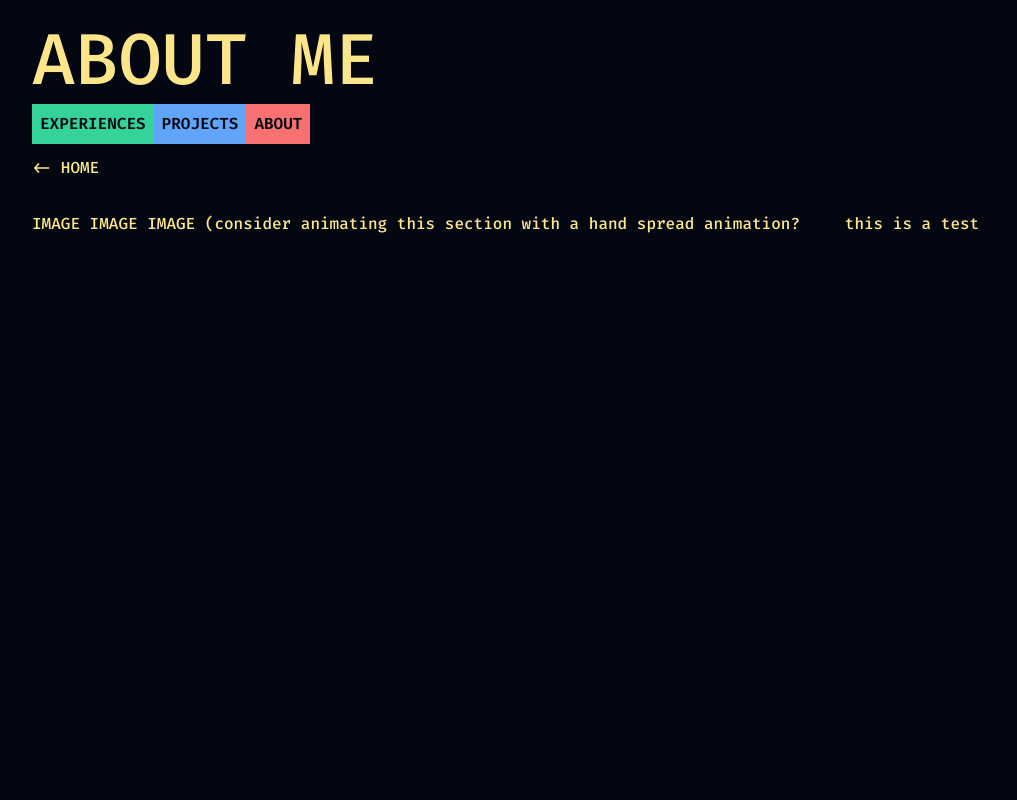
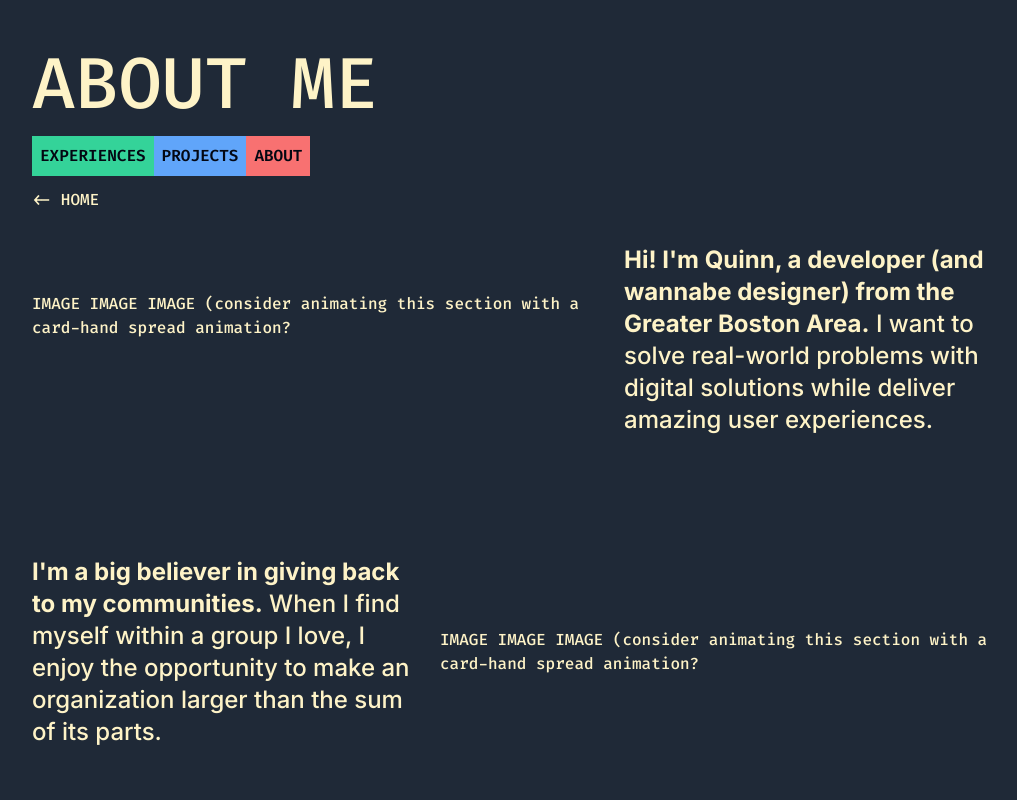
Before and after one commit to quinn2liu/portfolio-website, a Next.js app: page /about in a window 1280 px wide. Shown: the top 800 px of the page, without its empty margins (120-1137 px from the left). Built offline with nearby package versions, Linux system fonts and the light colour scheme.

Commit message:
more scaling, wrote about blurbs

```diff
--- a/app/about/page.tsx
+++ b/app/about/page.tsx
@@ -1,32 +1,73 @@
 import { Navigation, BackHome } from "../page";
 import { Inter } from 'next/font/google';
 
-const AboutInfoBlock = ({image, content, imageLeft}: {image: String, content: String, imageLeft: boolean}) => {
+const inter = Inter({ subsets: ['latin'] });
+
+//import images and then display with an animation
+const ImageAnimation = () => {
+}
+
+//general info blurb with images
+const AboutInfoBlock = ({image, content, imageLeft}: {image: String, content: React.ReactElement, imageLeft: boolean}) => {
     return (
         imageLeft ? (
-            <div className="pt-6 flex flex-row items-center space-x-4 ">
-                <p className="flex-grow max-w-lg-qtr">{image}</p>
-                <p className="flex-grow max-w-lg-qtr">{content}</p>
+            <div className="mb-24 pt-6 flex flex-col sm:flex-row items-center sm:space-x-6">
+                <p className="mb-12 flex-grow sm:max-w-xl max-w-sm">{image}</p>
+                <p className= {`${inter.className} flex-grow max-w-sm sm:text-2xl text-lg`} >{content}</p>
             </div>
         ) : (
-            <div className="pt-6 flex flex-row items-center space-x-4 ">
-                <p className="flex-grow max-w-lg-half">{content}</p>
-                <p className="flex-grow">{image}</p>
+            <div className="mb-24 pt-6 flex flex-col sm:flex-row items-center sm:space-x-6">
+                <p className= {`${inter.className} flex-grow max-w-sm sm:text-2xl text-lg mb-12 sm:order-1 order-2`} >{content}</p>
+                <p className="mb-12 flex-grow sm:max-w-xl max-w-sm sm:order-2 order-1">{image}</p>
             </div>
         )
     )
 }
 
+//detailing my commitments and hobbies
+const AboutCommunitiesHobbies = ({image, content}: {image: String, content: React.ReactElement}) => {
+    return (
+        <div className="mb-24 pt-6 flex flex-col sm:flex-row sm:items-start items-center sm:space-x-6">
+            <p className="mb-12 flex-grow sm:max-w-xl max-w-sm">{image}</p>
+            <p className= {`${inter.className} flex-grow max-w-sm sm:text-xl text-lg`} >{content}</p>
+        </div>
+    )
+}
+
+//main about page layout
 export default function About() {
   return (
     <div className="h-full container mx-auto max-w-screen-lg px-6">
-        <div className="pt-6 flex flex-col justify-start items-start">
-            <div className="mb-2 text-3xl sm:text-7xl"> ABOUT ME </div>
+        <div className="pt-12 flex flex-col justify-start items-start">
+            <div className="mb-4 text-3xl sm:text-7xl"> ABOUT ME </div>
             <Navigation />
             <BackHome />
         </div>
-        <AboutInfoBlock image={'IMAGE IMAGE IMAGE (consider animating this section with a hand spread animation?'} content={'this is a test'} imageLeft={true}/>
-    </div>
-
+            <AboutInfoBlock image={'IMAGE IMAGE IMAGE (consider animating this section with a card-hand spread animation?'}
+                content={
+                    <>
+                        <strong>Hi! I'm Quinn, a developer (and wannabe designer) from the Greater Boston Area.</strong> I want to solve real-world problems with digital solutions while deliver amazing user experiences.
+                    </>
+                } imageLeft={true}/>
+            <AboutInfoBlock image={'IMAGE IMAGE IMAGE (consider animating this section with a card-hand spread animation?'}
+                content={
+                <>
+                    <strong>I'm a big believer in giving back to my communities.</strong> When I find myself within a group I love, I enjoy the opportunity to make an organization larger than the sum of its parts.
+                </>
+                    } imageLeft={false}/>
+            <AboutCommunitiesHobbies image={'IMAGE IMAGE IMAGE'}
+            content= {
+                <>
+                    {/* <strong>When I'm not coding, you can find me...</strong>
+                    <ul>
+                        <li>Playing the piano (I've been playing for 13 years!)</li>
+                        <li>Playing video games (I'm a big fan of the <a href="https://www.halowaypoint.com/en-us" target="_blank" rel="noopener noreferrer">Halo</a> and <a href="https://www.nintendo.com/games/detail/super-smash-bros-ultimate-switch/" target="_blank" rel="noopener noreferrer">Super Smash Bros.</a> franchises)</li>
+                        <li>Watching movies (I'm a big fan of the <a href="https://www.imdb.com/title/tt4154796/" target="_blank" rel="noopener noreferrer">Marvel Cinematic Universe</a> and <a href="https://www.imdb.com/title/tt0120737/" target="_blank" rel="noopener noreferrer">The Lord of the Rings</a> trilogy)</li>
+                        <li>Listening to music (I'm a big fan of <a href="https://open.spotify.com/artist/6eUKZXaKkcviH0Ku9w2n3V?si=7f1d7c6c2b4b4a8d" target="_blank" rel="noopener noreferrer">Ed Sheeran</a> and <a href="https://open.spotify.com/artist/6eUKZXaKkcviH0Ku9w2n3V?si=7f1d7c6c2b4b4a8d" target="_blank" rel="noopener noreferrer">Coldplay</a>)</li>
+                        <li>Playing tennis (I'm a big fan of <a href="https://www.atptour.com/en/players/roger-federer/f324/overview" target="_blank" rel="noopener noreferrer">Roger Federer</a>)</li>
+                    </ul> */}
+                </>
+            }/>
+        </div>
   )
 }
--- a/app/layout.tsx
+++ b/app/layout.tsx
@@ -14,7 +14,7 @@ export const metadata: Metadata = {
 export default function RootLayout({ children }: {children: ReactNode}) {
   return (
     <html lang="en" className="h-full">
-      <body className={`${fira.className} h-full font-medium bg-amber-200 text-gray-950 dark:bg-gray-950 dark:text-amber-200 sm:text-base text-xs`}>
+      <body className={`${fira.className} h-full font-medium bg-amber-100 text-gray-800 dark:bg-gray-800 dark:text-amber-100 sm:text-base text-xs`}>
         <Theme>{children}</Theme>
       </body>
     </html>
--- a/app/page.tsx
+++ b/app/page.tsx
@@ -2,7 +2,7 @@
 
 import React, { useState, useEffect } from 'react';
 import { useTheme } from 'next-themes';
-import { FaGithub, FaInstagram, FaLinkedin, FaSpotify } from 'react-icons/fa';
+import { FaGithub, FaInstagram, FaLinkedin, FaSpotify, FaEnvelope } from 'react-icons/fa';
 import { IconContext } from 'react-icons';
 import Link from 'next/link';
 
@@ -30,6 +30,9 @@ const Links = () => (
           </a>
           <a href="https://open.spotify.com/user/g7x1ihgj3kf253a6lujcu1r30?si=e76e03b2532d4966" target="_blank" rel="noopener noreferrer">
             <FaSpotify />
+          </a>
+          <a href="mailto:quinn2liu@gmail.com" target="_blank" rel="noopener noreferrer">
+            <FaEnvelope />
           </a>
         </IconContext.Provider>
       </div>
```
